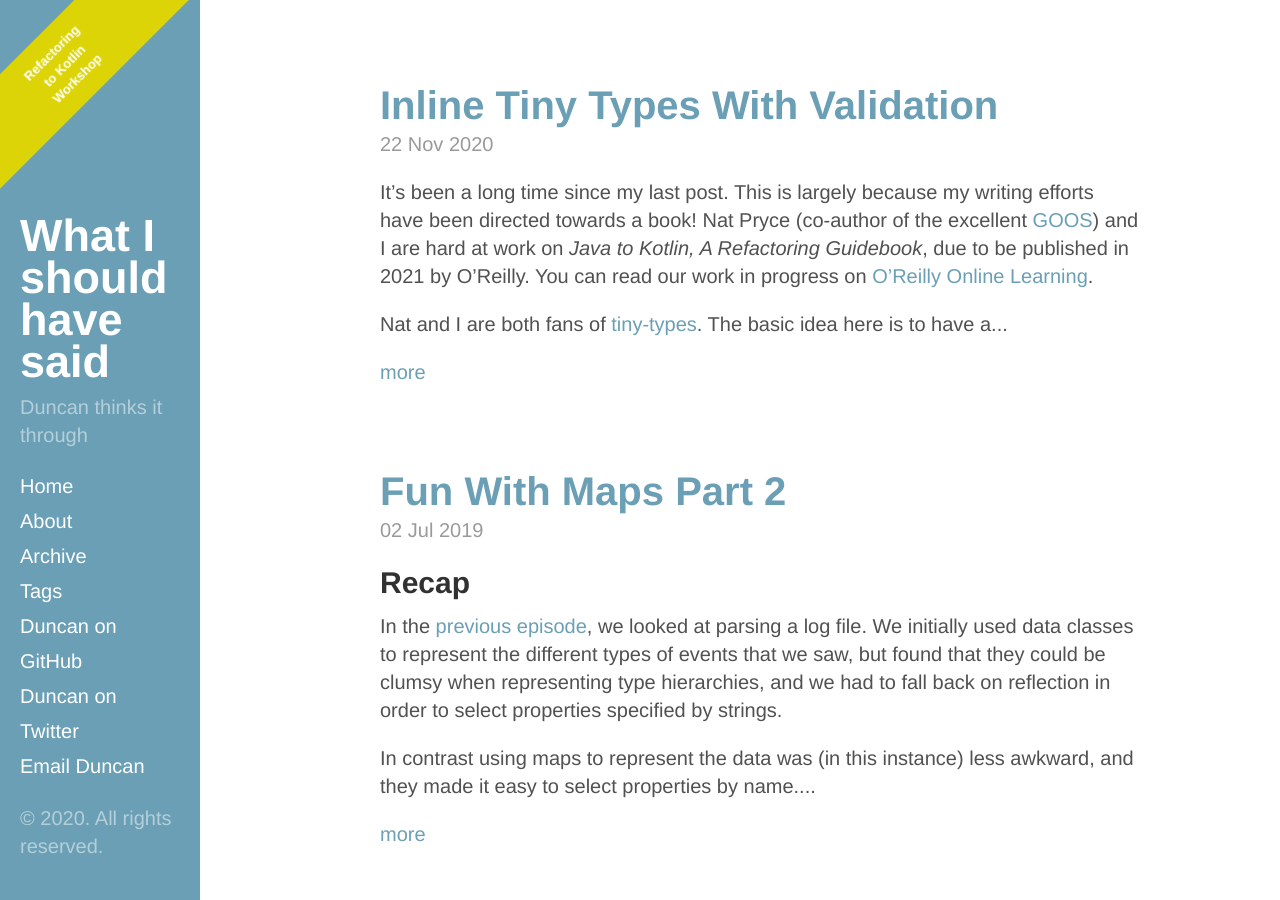
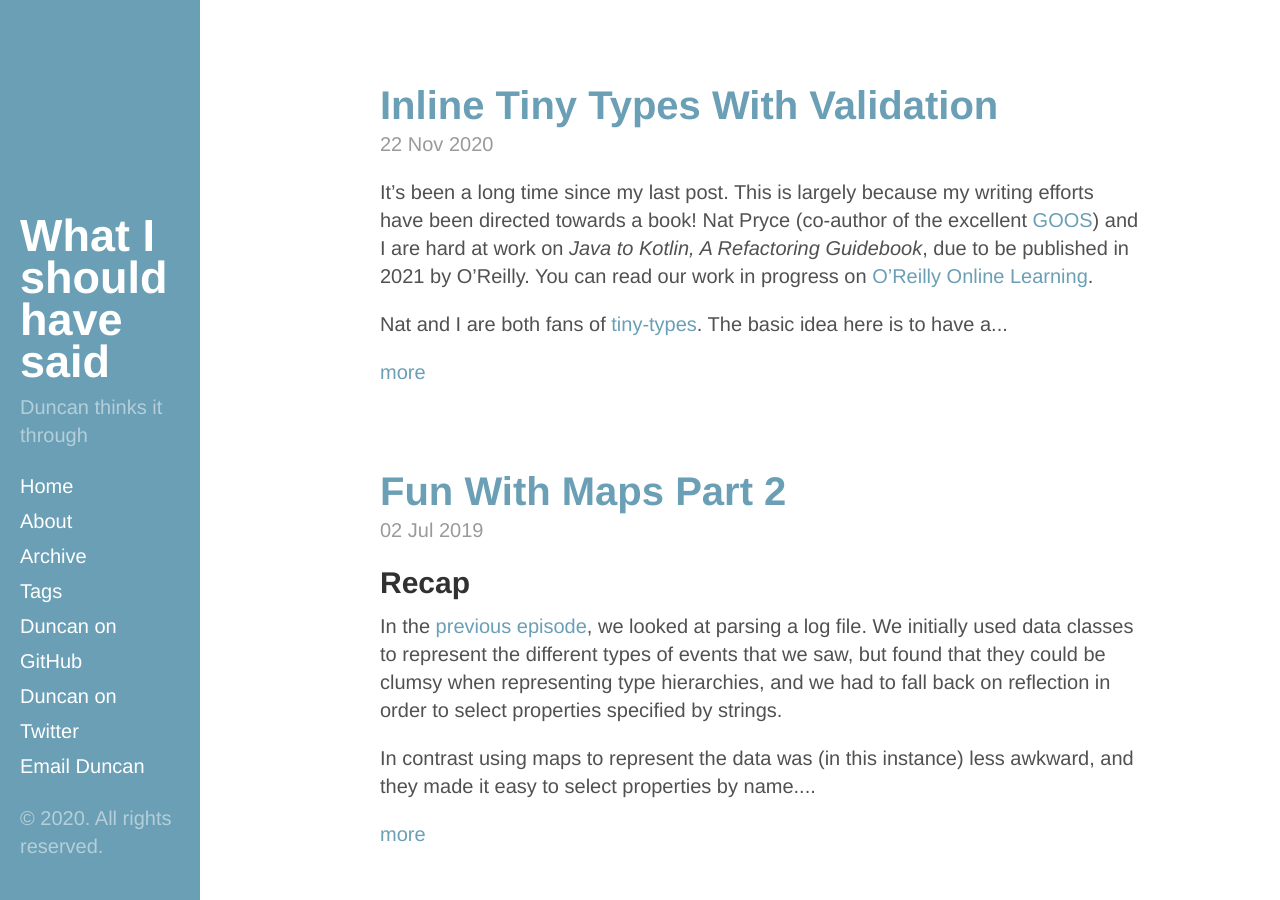
Before and after one commit to dmcg/dmcg.github.io, a Jekyll site: the page built from index.html, in a window 1280 px wide and 900 px high. Built offline with Jekyll 4.4.1, drawn with Linux system fonts in a browser that asks for light colours; the list of posts is cut into pages by our own code.

Commit message:
Remove workshop banner

```diff
--- a/_includes/sidebar.html
+++ b/_includes/sidebar.html
@@ -1,8 +1,4 @@
 <div class="sidebar">
-
-  <p id="when" style="display: block; position: absolute; text-align: center; font-weight: bold; font-size: small; left: 0; top: 0; transform: translateX(-50%) translate(5em, 2em) rotate(-45deg); background: #dcd407; color: #111111; padding: 1em 16em;">
-    <a href="/refactoring-to-kotlin">Refactoring to Kotlin Workshop</a>
-  </p>
 
   <div class="container sidebar-sticky">
     <div class="sidebar-about">
```
